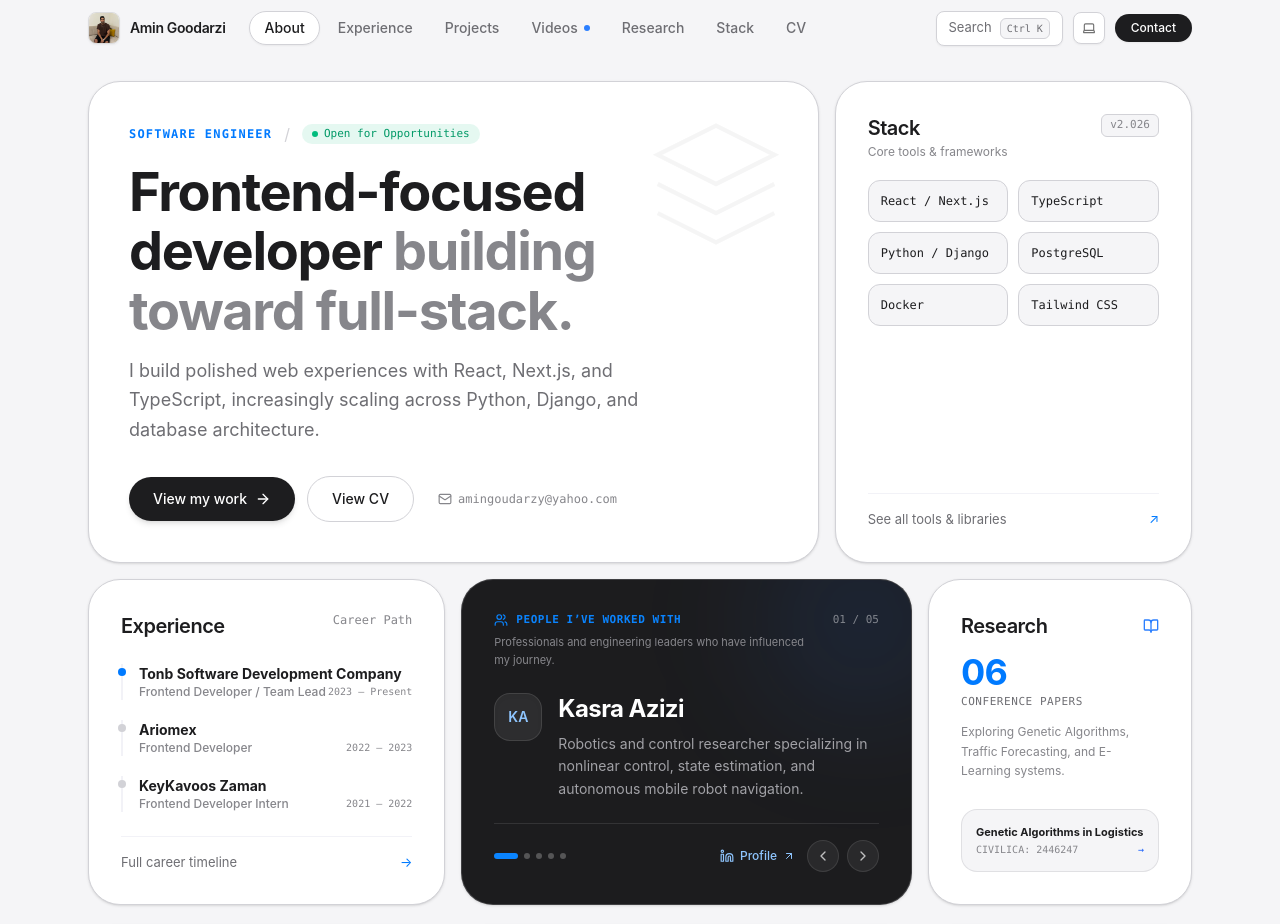
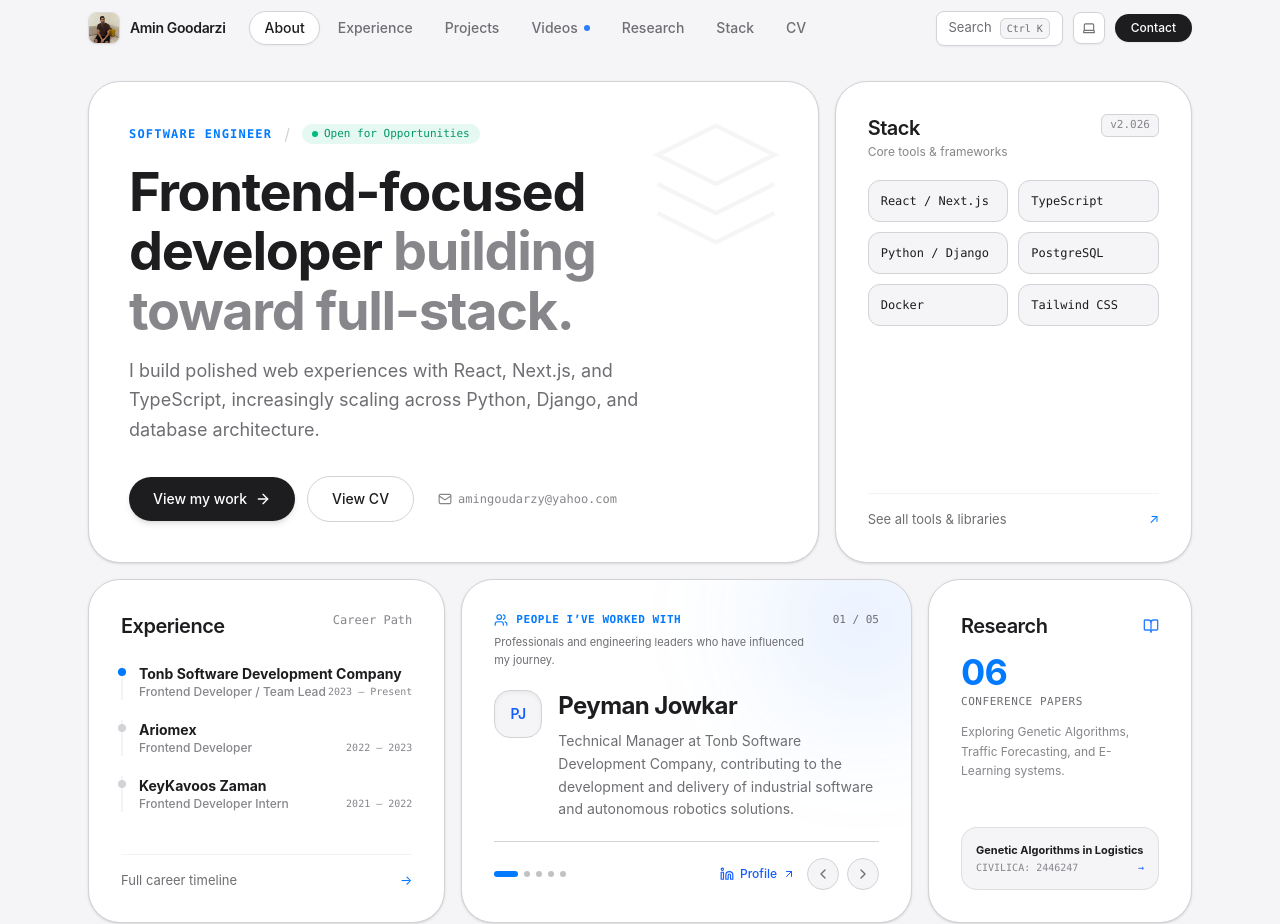
Before and after one commit to Amin-Gz/Amin-Gz.github.io, a React (Vite) app: page / in a window 1280 px wide. Shown: the top 924 px of the page. Built offline with nearby package versions, Linux system fonts and the light colour scheme.

Commit message:
people i've worked with updated

```diff
--- a/src/components/BentoGridOverview.tsx
+++ b/src/components/BentoGridOverview.tsx
@@ -220,7 +220,7 @@ export function BentoGridOverview({
         {/* 4. Notable Collaborators Slider (Spans 5 cols on desktop) */}
         <div
           id="bento-people-slider"
-          className="md:col-span-5 min-h-72 bg-[#1C1C1E] text-white border border-[#D2D2D7]/20 dark:border-white/10 rounded-[28px] sm:rounded-4xl p-6 sm:p-8 relative overflow-hidden shadow-sm hover:shadow-lg transition-shadow duration-300 flex flex-col justify-between"
+          className="md:col-span-5 min-h-72 bg-white dark:bg-[#1C1C1E] text-[#1D1D1F] dark:text-[#F5F5F7] border border-[#D2D2D7] dark:border-white/10 rounded-[28px] sm:rounded-4xl p-6 sm:p-8 relative overflow-hidden shadow-sm hover:shadow-lg transition-shadow duration-300 flex flex-col justify-between"
           role="region"
           aria-roledescription="carousel"
           aria-label="People I've worked with"
@@ -229,15 +229,15 @@ export function BentoGridOverview({
 
           <div className="relative z-10 flex items-start justify-between gap-4">
             <div>
-              <div className="flex items-center gap-2 text-[11px] font-mono text-[#0A84FF] uppercase tracking-wider font-semibold">
+              <div className="flex items-center gap-2 text-[11px] font-mono text-[#007AFF] dark:text-[#0A84FF] uppercase tracking-wider font-semibold">
                 <Users className="h-3.5 w-3.5" />
                 <span>People I’ve Worked With</span>
               </div>
-              <p className="mt-1.5 max-w-xs text-[11px] leading-relaxed text-[#86868B]">
+              <p className="mt-1.5 max-w-xs text-[11px] leading-relaxed text-[#6E6E73] dark:text-[#A1A1A6]">
                 Professionals and engineering leaders who have influenced my journey.
               </p>
             </div>
-            <span className="shrink-0 text-[11px] font-mono text-white/45" aria-live="polite">
+            <span className="shrink-0 text-[11px] font-mono text-[#6E6E73] dark:text-[#A1A1A6]" aria-live="polite">
               {String(activePersonIndex + 1).padStart(2, '0')} / {String(notablePeople.length).padStart(2, '0')}
             </span>
           </div>
@@ -250,34 +250,34 @@ export function BentoGridOverview({
               aria-roledescription="slide"
               aria-label={`${activePersonIndex + 1} of ${notablePeople.length}`}
             >
-              <div className="flex h-12 w-12 shrink-0 items-center justify-center rounded-2xl border border-white/10 bg-white/8 text-sm font-semibold text-blue-300 shadow-inner">
+              <div className="flex h-12 w-12 shrink-0 items-center justify-center rounded-2xl border border-[#D2D2D7] dark:border-white/10 bg-[#F5F5F7] dark:bg-white/8 text-sm font-semibold text-blue-600 dark:text-blue-300 shadow-inner">
                 {activePerson.name
                   .split(' ')
                   .map((part) => part[0])
                   .join('')}
               </div>
               <div className="min-w-0 space-y-2">
-                <h2 className="text-xl sm:text-2xl font-bold tracking-tight text-white">
+                <h2 className="text-xl sm:text-2xl font-bold tracking-tight text-[#1D1D1F] dark:text-[#F5F5F7]">
                   {activePerson.name}
                 </h2>
-                <p className="text-xs sm:text-sm text-[#A1A1A6] leading-relaxed">
+                <p className="text-xs sm:text-sm text-[#6E6E73] dark:text-[#A1A1A6] leading-relaxed">
                   {activePerson.description}
                 </p>
               </div>
             </div>
           )}
 
-          <div className="relative z-10 flex items-center justify-between gap-4 border-t border-white/10 pt-4">
+          <div className="relative z-10 flex items-center justify-between gap-4 border-t border-[#D2D2D7] dark:border-white/10 pt-4">
             <div className="flex items-center gap-1.5" aria-label="Choose a person">
               {notablePeople.map((person, index) => (
                 <button
                   key={person.name}
                   type="button"
                   onClick={() => setActivePersonIndex(index)}
-                  className={`h-1.5 rounded-full transition-all duration-200 focus:outline-none focus-visible:ring-2 focus-visible:ring-blue-400 focus-visible:ring-offset-2 focus-visible:ring-offset-[#1C1C1E] ${
+                  className={`h-1.5 rounded-full transition-all duration-200 focus:outline-none focus-visible:ring-2 focus-visible:ring-blue-600 dark:focus-visible:ring-blue-400 focus-visible:ring-offset-2 focus-visible:ring-offset-white dark:focus-visible:ring-offset-[#1C1C1E] ${
                     index === activePersonIndex
-                      ? 'w-6 bg-[#0A84FF]'
-                      : 'w-1.5 bg-white/25 hover:bg-white/50'
+                      ? 'w-6 bg-[#007AFF] dark:bg-[#0A84FF]'
+                      : 'w-1.5 bg-[#86868B]/50 hover:bg-[#86868B] dark:bg-white/25 dark:hover:bg-white/50'
                   }`}
                   aria-label={`Show ${person.name}`}
                   aria-current={index === activePersonIndex ? 'true' : undefined}
@@ -291,7 +291,7 @@ export function BentoGridOverview({
                   href={activePerson.linkedinUrl}
                   target="_blank"
                   rel="noreferrer"
-                  className="mr-1 inline-flex items-center gap-1.5 text-xs font-medium text-blue-300 transition-colors hover:text-white focus:outline-none focus-visible:ring-2 focus-visible:ring-blue-400 rounded"
+                  className="mr-1 inline-flex items-center gap-1.5 text-xs font-medium text-blue-600 dark:text-blue-300 transition-colors hover:text-blue-800 dark:hover:text-white focus:outline-none focus-visible:ring-2 focus-visible:ring-blue-600 dark:focus-visible:ring-blue-400 rounded"
                   aria-label={`View ${activePerson.name}'s LinkedIn profile`}
                 >
                   <Linkedin className="h-3.5 w-3.5" />
@@ -302,7 +302,7 @@ export function BentoGridOverview({
               <button
                 type="button"
                 onClick={showPreviousPerson}
-                className="flex h-8 w-8 items-center justify-center rounded-full border border-white/10 bg-white/6 text-white/70 transition-colors hover:bg-white/12 hover:text-white focus:outline-none focus-visible:ring-2 focus-visible:ring-blue-400"
+                className="flex h-8 w-8 items-center justify-center rounded-full border border-[#D2D2D7] dark:border-white/10 bg-[#F5F5F7] dark:bg-white/6 text-[#6E6E73] dark:text-white/70 transition-colors hover:bg-[#E8E8ED] dark:hover:bg-white/12 hover:text-[#1D1D1F] dark:hover:text-white focus:outline-none focus-visible:ring-2 focus-visible:ring-blue-600 dark:focus-visible:ring-blue-400"
                 aria-label="Show previous person"
               >
                 <ChevronLeft className="h-4 w-4" />
@@ -310,7 +310,7 @@ export function BentoGridOverview({
               <button
                 type="button"
                 onClick={showNextPerson}
-                className="flex h-8 w-8 items-center justify-center rounded-full border border-white/10 bg-white/6 text-white/70 transition-colors hover:bg-white/12 hover:text-white focus:outline-none focus-visible:ring-2 focus-visible:ring-blue-400"
+                className="flex h-8 w-8 items-center justify-center rounded-full border border-[#D2D2D7] dark:border-white/10 bg-[#F5F5F7] dark:bg-white/6 text-[#6E6E73] dark:text-white/70 transition-colors hover:bg-[#E8E8ED] dark:hover:bg-white/12 hover:text-[#1D1D1F] dark:hover:text-white focus:outline-none focus-visible:ring-2 focus-visible:ring-blue-600 dark:focus-visible:ring-blue-400"
                 aria-label="Show next person"
               >
                 <ChevronRight className="h-4 w-4" />
--- a/src/data/portfolioData.ts
+++ b/src/data/portfolioData.ts
@@ -81,16 +81,22 @@ export const experiences: ExperienceItem[] = [
 
 export const notablePeople: NotablePerson[] = [
   {
+    name: 'Peyman Jowkar',
+    description:
+      'Technical Manager at Tonb Software Development Company, contributing to the development and delivery of industrial software and autonomous robotics solutions.',
+    linkedinUrl: 'https://www.linkedin.com/in/peymanjowkar/',
+  },
+  {
     name: 'Kasra Azizi',
     description:
       'Robotics and control researcher specializing in nonlinear control, state estimation, and autonomous mobile robot navigation.',
     linkedinUrl: 'https://www.linkedin.com/in/kasra-azizi-b43430152/',
   },
   {
-    name: 'Peyman Jowkar',
+    name: 'Narek Shabandari',
     description:
-      'Technical Manager at Tonb Software Development Company, contributing to the development and delivery of industrial software and autonomous robotics solutions.',
-    linkedinUrl: 'https://www.linkedin.com/in/peymanjowkar/',
+      'Full-stack developer and engineering team leader specializing in React, Next.js, TypeScript, Node.js, scalable web applications, and modern software delivery practices.',
+    linkedinUrl: 'https://www.linkedin.com/in/narek-shabandari/',
   },
   {
     name: 'Ali Mosajji',
@@ -103,12 +109,6 @@ export const notablePeople: NotablePerson[] = [
     description:
       'Software and mobile application developer with extensive experience in React Native, cross-platform development, performance optimization, and building production-grade applications.',
     linkedinUrl: 'https://www.linkedin.com/in/mojtaba-moshfeghifar-37927b16a/',
-  },
-  {
-    name: 'Narek Shabandari',
-    description:
-      'Full-stack developer and engineering team leader specializing in React, Next.js, TypeScript, Node.js, scalable web applications, and modern software delivery practices.',
-    linkedinUrl: 'https://www.linkedin.com/in/narek-shabandari/',
   },
 ];
 
```
